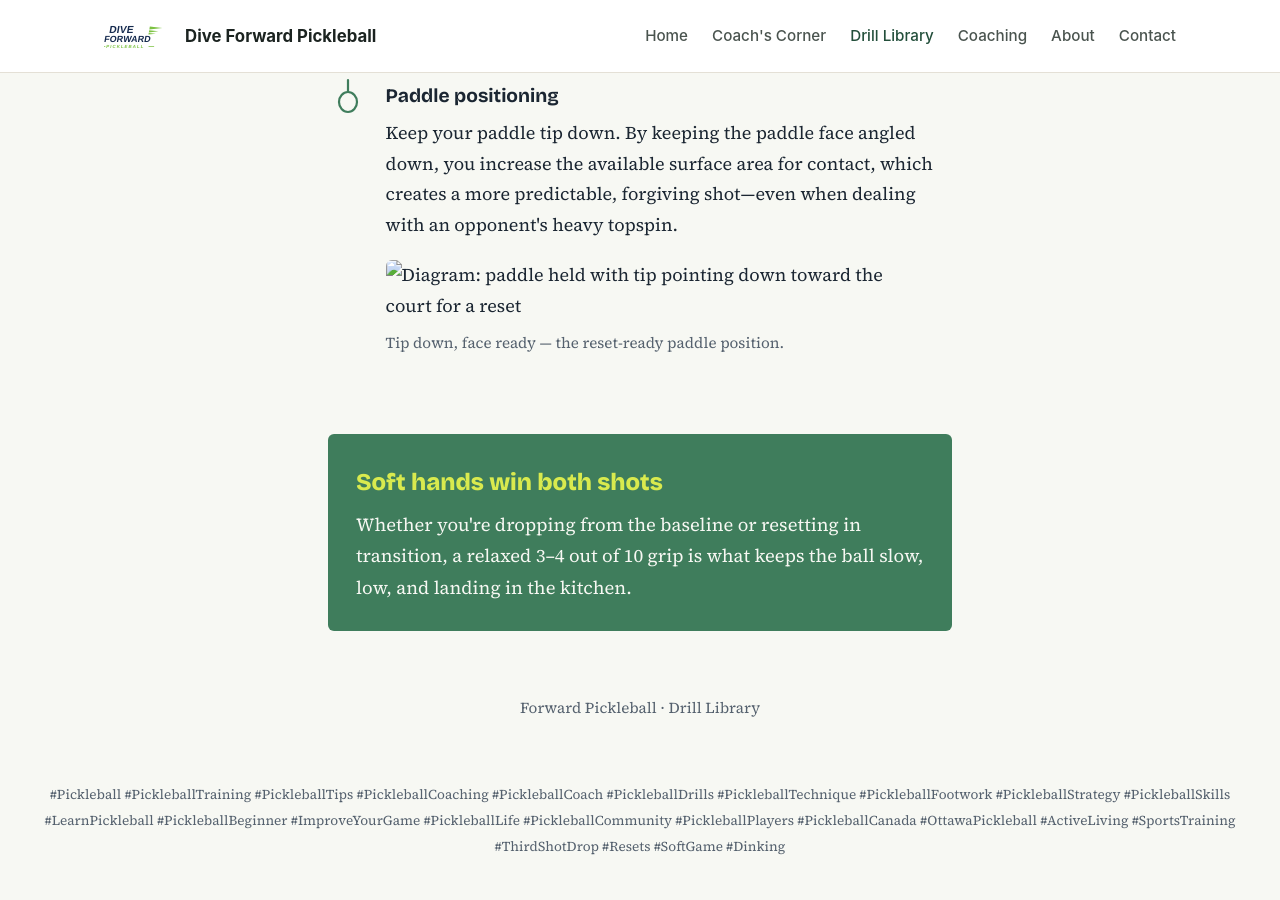
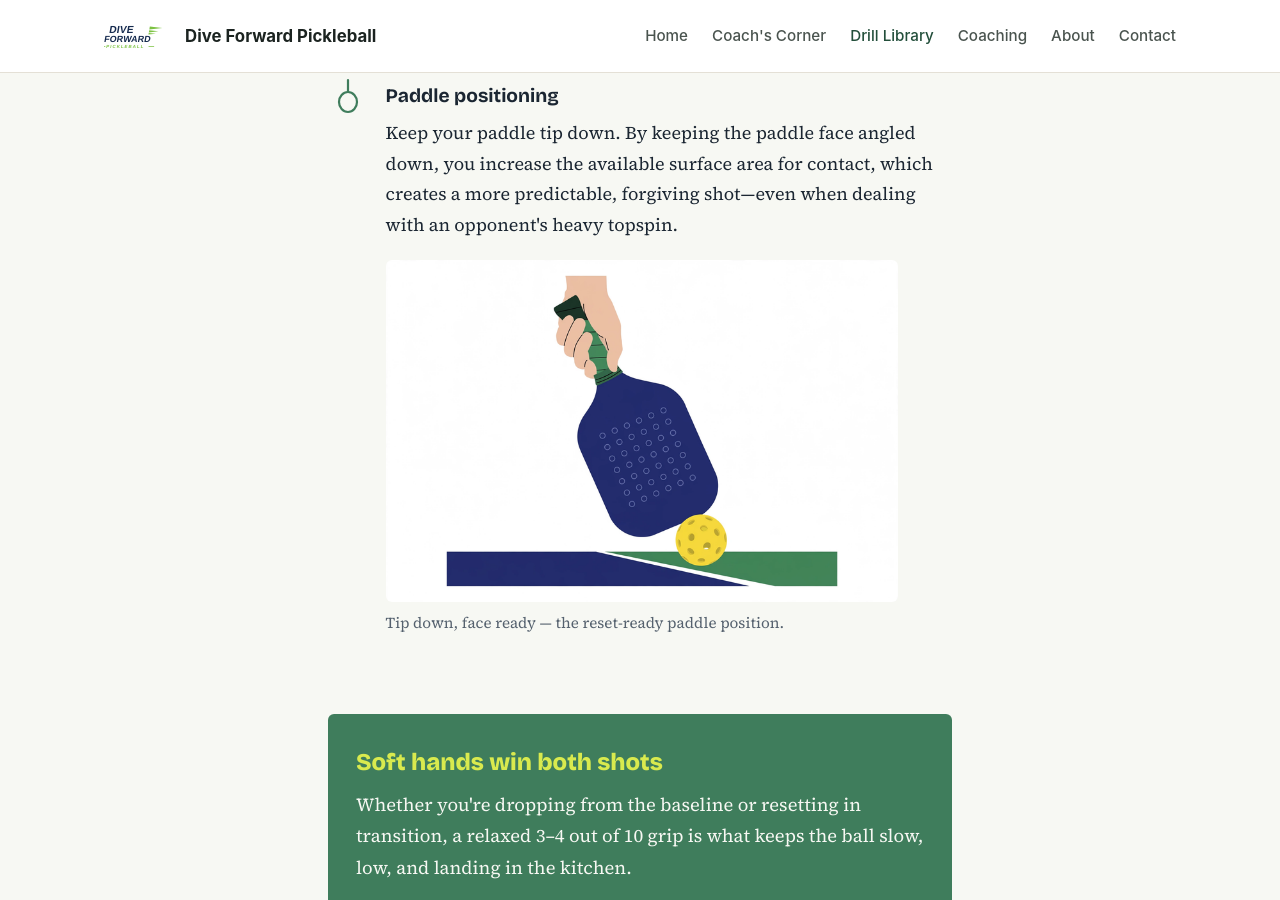
Before and after one commit to forwardpickleballorg-art/forwardpickleballorg-art.github.io, a Jekyll site: the page built from drilling/third-shot-drop-and-resets.html, in a window 1280 px wide and 900 px high, scrolled down 2281 px. Built offline with Jekyll 4.4.1, drawn with Linux system fonts in a browser that asks for light colours.

Commit message:
Fix paddle-tip-down image path on Third Shot Drop page (absolute path)

```diff
--- a/drilling/third-shot-drop-and-resets.html
+++ b/drilling/third-shot-drop-and-resets.html
@@ -303,7 +303,7 @@ layout: null
         <h3>Paddle positioning</h3>
         <p>Keep your paddle tip down. By keeping the paddle face angled down, you increase the available surface area for contact, which creates a more predictable, forgiving shot—even when dealing with an opponent's heavy topspin.</p>
         <figure class="tip-figure">
-          <img src="paddle-tip-down-web.png" alt="Diagram: paddle held with tip pointing down toward the court for a reset">
+          <img src="/drilling/paddle-tip-down-web.png" alt="Diagram: paddle held with tip pointing down toward the court for a reset">
           <figcaption>Tip down, face ready — the reset-ready paddle position.</figcaption>
         </figure>
       </div>
```
